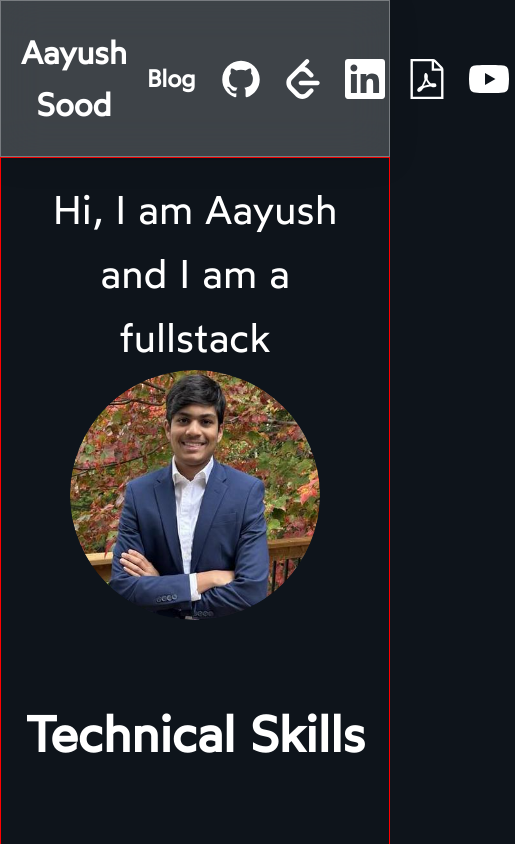
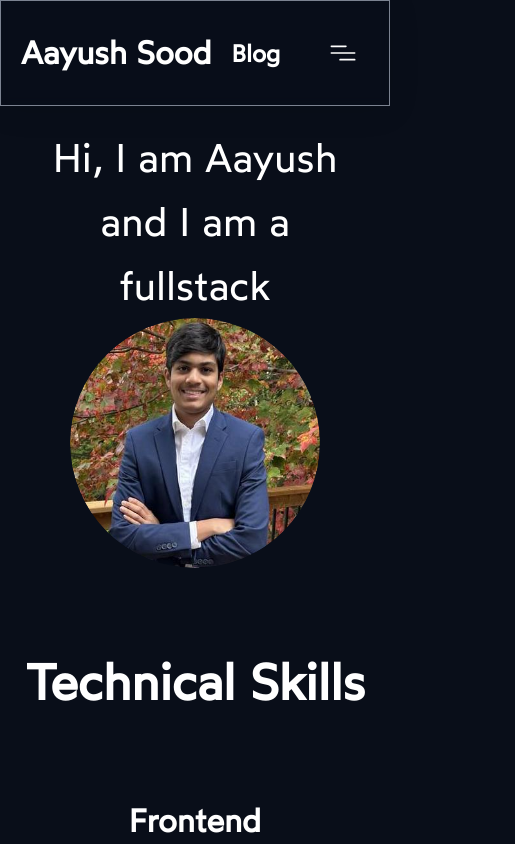
Before and after one commit to soodaayush/aayushsood-v2, a Next.js app: page / in a window 390 px wide. Shown: the top 844 px of the page, 515 px wide, since content can reach past the window. Built offline with nearby package versions, Linux system fonts and the light colour scheme.

Commit message:
Changed color scheme, added hamburger menu to header

```diff
--- a/src/app/components/header.js
+++ b/src/app/components/header.js
@@ -1,6 +1,7 @@
 "use client";
 
 import { motion } from "motion/react";
+import { useEffect, useState } from "react";
 
 import Image from "next/image";
 import Link from "next/link";
@@ -12,8 +13,27 @@ import LeetCode from "../assets/header-icons/leetcode.svg";
 import LinkedIn from "../assets/header-icons/linkedin.svg";
 import PDF from "../assets/header-icons/pdf.svg";
 import YouTube from "../assets/header-icons/youtube.svg";
+import menu from "../assets/header-icons/menu.svg";
 
 export default function Header() {
+  const [hideIcons, setHideIcons] = useState(false);
+
+  useEffect(() => {
+    const updateIcon = () => {
+      const width = window.innerWidth;
+
+      if (width <= 700) {
+        setHideIcons(true);
+      } else {
+        setHideIcons(false);
+      }
+    };
+
+    updateIcon();
+
+    window.addEventListener("resize", updateIcon);
+  }, []);
+
   return (
     <div className={styles.container}>
       <div className={styles.name}>
@@ -24,6 +44,7 @@ export default function Header() {
           <h2>Blog</h2>
         </Link>
       </div>
+      {!hideIcons && (
         <div className={styles.links}>
           <motion.button
             whileHover={{ scale: 1.1 }}
@@ -109,6 +130,26 @@ export default function Header() {
             </a>
           </motion.button>
         </div>
+      )}
+      {hideIcons && (
+        <div className={styles.links}>
+          <motion.button
+            whileHover={{ scale: 1.1 }}
+            whileTap={{ scale: 0.95 }}
+            whileDrag={{ scale: 0.9, rotate: 10 }}
+            drag
+            className={styles.button}
+          >
+            <Image
+              src={menu}
+              width={40}
+              height={40}
+              alt="GitHub"
+              className={styles.svg}
+            />
+          </motion.button>
+        </div>
+      )}
     </div>
   );
 }
--- a/src/app/styles/footer.module.css
+++ b/src/app/styles/footer.module.css
@@ -3,5 +3,4 @@
   justify-content: space-between;
   align-items: center;
   padding: 20px;
-  border: 1px solid red;
 }
--- a/src/app/styles/globals.css
+++ b/src/app/styles/globals.css
@@ -25,7 +25,7 @@ html {
 
 body {
   margin: 0;
-  background: #0e141b;
+  background: #090e19;
   color: #fff;
 }
 
--- a/src/app/styles/header.module.css
+++ b/src/app/styles/header.module.css
@@ -2,15 +2,14 @@
   display: flex;
   justify-content: space-between;
   align-items: center;
-  border: 1px solid red;
   padding: 5px 20px;
   position: sticky;
   top: 0;
-  background: rgba(255, 255, 255, 0.2);
+  background: rgba(10, 18, 32, 0.08);
   box-shadow: 0 4px 30px rgba(0, 0, 0, 0.1);
-  backdrop-filter: blur(20px);
-  -webkit-backdrop-filter: blur(20px);
-  border: 1px solid rgba(255, 255, 255, 0.3);
+  backdrop-filter: blur(5px);
+  -webkit-backdrop-filter: blur(5px);
+  border: 1px solid rgba(144, 152, 166, 0.85);
   z-index: 1;
 }
 
@@ -40,6 +39,7 @@
 
 .svg {
   fill: #fff;
+  cursor: pointer;
 }
 
 .button {
--- a/src/app/styles/page.module.css
+++ b/src/app/styles/page.module.css
@@ -3,7 +3,6 @@
   justify-content: start;
   align-items: center;
   flex-direction: column;
-  border: 1px solid red;
 }
 
 .welcomeContainer {
@@ -115,7 +114,7 @@
   }
 }
 
-@media (max-width: 500px) {
+@media (max-width: 600px) {
   .interestList {
     column-count: 1;
   }
```
Also changed, not shown: src/app/assets/header-icons/menu.svg (added). Lines whose indentation alone changed are shown as unchanged.
